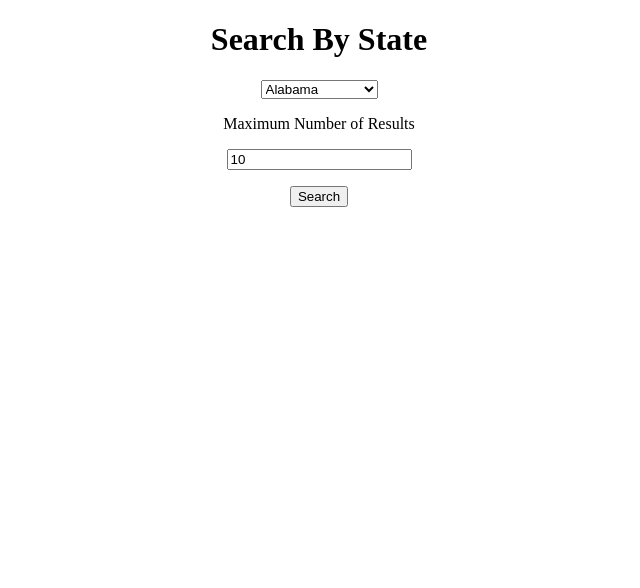
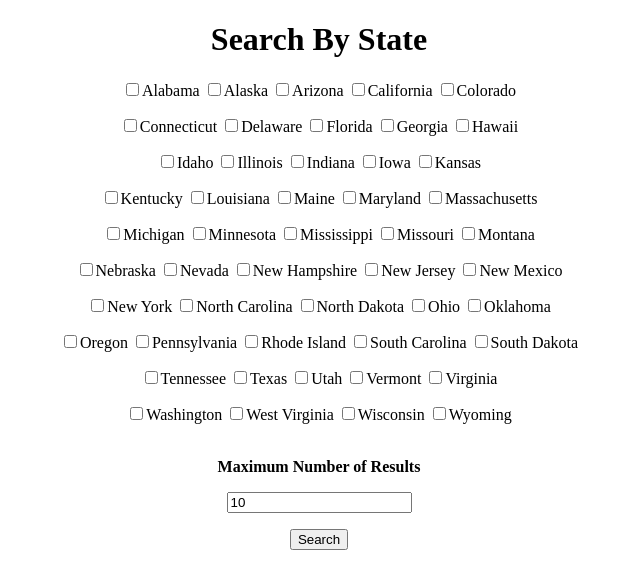
Before and after one commit to rybo9000/national-parks, a plain HTML site: page index.html in a window 1280 px wide. Both pictures are taken after a click on the button "Search". Shown: the whole page, without its empty margins (321-961 px from the left). Drawn offline with Linux system fonts and the light colour scheme; no server answers.

Commit message:
adjusted per requirements

```diff
--- a/index.html
+++ b/index.html
@@ -7,8 +7,8 @@
         <center>
         <h1>Search By State</h1>
         <form id="form">
-            <p><select name="state" id="states"></select></p>
-            <p><label for="maxResults">Maximum Number of Results</label></p>
+            <div id="states"></div><br>
+            <p><label for="maxResults"><strong>Maximum Number of Results</strong></label></p>
             <p><input type="text" id="maxResults" value="10"></p>
             <p><button type="submit" id="submit">Search</button></p>
         </form>
--- a/main.js
+++ b/main.js
@@ -202,14 +202,34 @@ function generateStates() {
     let generateHTML = "";
 
     for (let i = 0; i < states.length; i++) {
-        generateHTML += `<option value="${states[i].value}">${states[i].name}</option>`;
+
+        if (i % 5 === 0 && i !== 0) {generateHTML += `<p></p>`;}
+
+        generateHTML += `<input type="checkbox" name ="${states[i].name}" value="${states[i].value}">${states[i].name}  `;
+
     }
 
     document.querySelector("#states").innerHTML = generateHTML;
 }
 
+function buildStateParams(states) {
+
+    let stateString = "";
+
+    for (let i = 0; i < states.length; i++) {
+        stateString += `stateCode=${states[i].value}`;
+        if (i !== states.length -1) {stateString += `&`}
+    }
+
+    return stateString;
+}
+
 function fetchParks() {
-    const search = `https://developer.nps.gov/api/v1/parks?stateCode=${document.querySelector("#states").value}&limit=${document.querySelector("#maxResults").value}&api_key=2r69JIlKn56SMXXCfp3koJlIGccMp19fWG0LUnRZ`;
+
+    let stateString = buildStateParams(document.querySelectorAll("input[type='checkbox']:checked"))
+
+    const search = `https://developer.nps.gov/api/v1/parks?${stateString}&limit=${document.querySelector("#maxResults").value}&api_key=2r69JIlKn56SMXXCfp3koJlIGccMp19fWG0LUnRZ`;
+
     fetch (search)
     .then (response => response.json())
     .then (response => {
```
